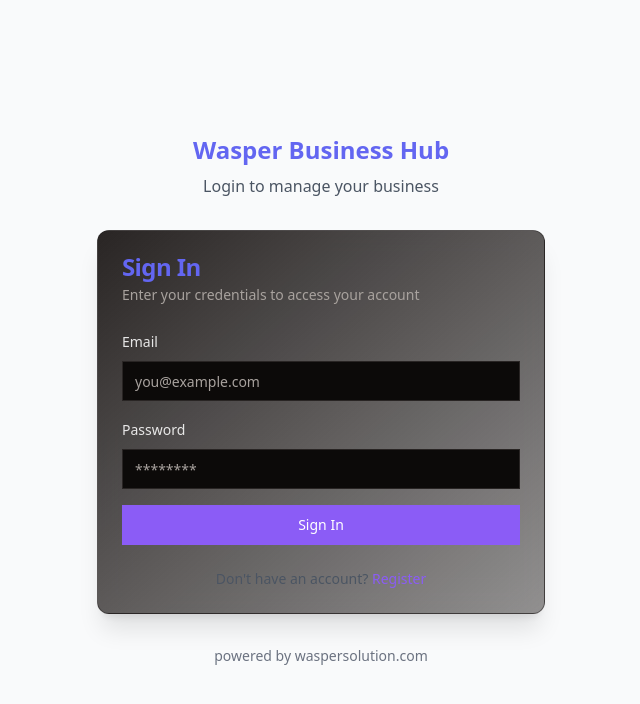
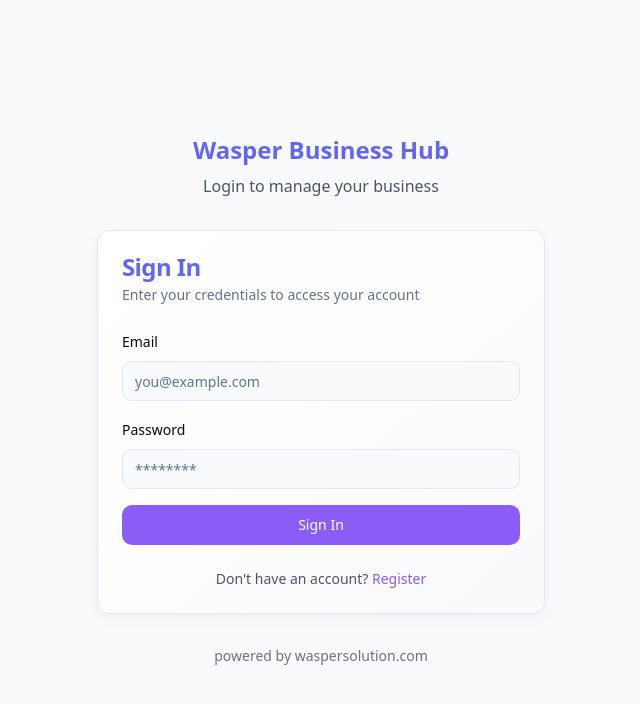
Before and after one commit to waspersolution/wasper-business-hub-windsf, a React (Vite) app: page /login in a window 1280 px wide. Shown: the top 704 px of the page, without its empty margins (319-959 px from the left). Built offline with nearby package versions, Linux system fonts and the light colour scheme; the HTML template or start-up script is replaced by a standard one.

Commit message:
Reverted to commit 5320cf1bb6d7192bc6ab3c5b633ce87fb2b0e620

```diff
--- a/src/components/ui/card.tsx
+++ b/src/components/ui/card.tsx
@@ -1,4 +1,6 @@
+
 import * as React from "react"
+
 import { cn } from "@/lib/utils"
 
 const Card = React.forwardRef<
@@ -8,7 +10,7 @@ const Card = React.forwardRef<
   <div
     ref={ref}
     className={cn(
-      "inventory-card",
+      "rounded-xl border bg-card text-card-foreground shadow-soft transition-all duration-300 hover:shadow-card card-gradient",
       className
     )}
     {...props}
@@ -59,7 +61,7 @@ const CardContent = React.forwardRef<
   HTMLDivElement,
   React.HTMLAttributes<HTMLDivElement>
 >(({ className, ...props }, ref) => (
-  <div ref={ref} className={cn("p-6 pt-0 text-foreground/90", className)} {...props} />
+  <div ref={ref} className={cn("p-6 pt-0", className)} {...props} />
 ))
 CardContent.displayName = "CardContent"
 
--- a/src/components/ui/table.tsx
+++ b/src/components/ui/table.tsx
@@ -1,11 +1,13 @@
+
 import * as React from "react"
+
 import { cn } from "@/lib/utils"
 
 const Table = React.forwardRef<
   HTMLTableElement,
   React.HTMLAttributes<HTMLTableElement>
 >(({ className, ...props }, ref) => (
-  <div className="data-table w-full overflow-auto">
+  <div className="relative w-full overflow-auto rounded-lg shadow-sm">
     <table
       ref={ref}
       className={cn("w-full caption-bottom text-sm", className)}
@@ -19,7 +21,7 @@ const TableHeader = React.forwardRef<
   HTMLTableSectionElement,
   React.HTMLAttributes<HTMLTableSectionElement>
 >(({ className, ...props }, ref) => (
-  <thead ref={ref} className={cn("border-b border-border/50 bg-black/20", className)} {...props} />
+  <thead ref={ref} className={cn("[&_tr]:border-b bg-muted/30", className)} {...props} />
 ))
 TableHeader.displayName = "TableHeader"
 
@@ -29,7 +31,7 @@ const TableBody = React.forwardRef<
 >(({ className, ...props }, ref) => (
   <tbody
     ref={ref}
-    className={cn("[&_tr:hover]:bg-accent/5 [&_tr:last-child]:border-0", className)}
+    className={cn("[&_tr:last-child]:border-0 [&_tr:nth-child(even)]:bg-muted/20", className)}
     {...props}
   />
 ))
--- a/src/index.css
+++ b/src/index.css
@@ -1,43 +1,50 @@
+
 @tailwind base;
 @tailwind components;
 @tailwind utilities;
 
 @layer base {
   :root {
-    --background: 20 14% 4%;
-    --foreground: 60 9.1% 97.8%;
+    --background: 210 40% 98%;
+    --foreground: 222.2 84% 4.9%;
 
-    --card: 20 14% 4%;
-    --card-foreground: 60 9.1% 97.8%;
+    --card: 0 0% 100%;
+    --card-foreground: 222.2 84% 4.9%;
 
-    --popover: 20 14% 4%;
-    --popover-foreground: 60 9.1% 97.8%;
+    --popover: 0 0% 100%;
+    --popover-foreground: 222.2 84% 4.9%;
 
-    /* Updated to yellow/green theme */
-    --primary: 65 92% 50%;
-    --primary-foreground: 60 9.1% 97.8%;
+    /* Updated primary colors to match new design */
+    --primary: 227 70% 67%; /* indigo */
+    --primary-foreground: 210 40% 98%;
 
-    --secondary: 12 6.5% 15.1%;
-    --secondary-foreground: 60 9.1% 97.8%;
+    /* Updated secondary colors */
+    --secondary: 250 95% 67%; /* violet */
+    --secondary-foreground: 222.2 47.4% 11.2%;
 
-    --muted: 12 6.5% 15.1%;
-    --muted-foreground: 24 5.4% 63.9%;
+    --muted: 210 40% 96.1%;
+    --muted-foreground: 215.4 16.3% 46.9%;
 
-    /* Accent colors for highlights */
-    --accent: 65 92% 50%;
-    --accent-foreground: 60 9.1% 97.8%;
+    --accent: 327 73% 65%; /* pink */
+    --accent-foreground: 222.2 47.4% 11.2%;
 
-    --destructive: 0 72.2% 50.6%;
-    --destructive-foreground: 60 9.1% 97.8%;
+    --destructive: 0 84.2% 60.2%;
+    --destructive-foreground: 210 40% 98%;
 
-    --border: 12 6.5% 15.1%;
-    --input: 12 6.5% 15.1%;
-    --ring: 65 92% 50%;
+    --border: 214.3 31.8% 91.4%;
+    --input: 214.3 31.8% 91.4%;
+    --ring: 227 70% 67%; /* Match indigo */
 
-    /* Custom colors for charts and stats */
-    --chart-green: 145 80% 40%;
-    --chart-red: 0 80% 40%;
-    --chart-yellow: 45 80% 50%;
+    --radius: 0.75rem;
+
+    --sidebar-background: 240 40% 98%;
+    --sidebar-foreground: 240 10% 23%;
+    --sidebar-primary: 227 70% 67%;
+    --sidebar-primary-foreground: 0 0% 100%;
+    --sidebar-accent: 240 30% 96%;
+    --sidebar-accent-foreground: 240 10% 23%;
+    --sidebar-border: 240 30% 90%;
+    --sidebar-ring: 227 70% 67%;
   }
 
   .dark {
@@ -84,33 +91,40 @@
   * {
     @apply border-border;
   }
+
   body {
-    @apply bg-[#0a0a0a] text-foreground;
+    @apply bg-background text-foreground;
   }
 }
 
 @layer components {
-  .inventory-card {
-    @apply bg-gradient-to-br from-secondary to-secondary/50 backdrop-blur-lg border border-border/50 rounded-xl shadow-xl;
+  .card-gradient {
+    @apply bg-gradient-to-br from-white to-gray-50 dark:from-gray-800 dark:to-gray-900;
   }
 
-  .stats-card {
-    @apply bg-gradient-to-br from-[#1a1a1a] to-[#0a0a0a] border border-border/50 rounded-xl p-4;
+  .card-hover {
+    @apply transition-all duration-300 hover:shadow-md hover:-translate-y-1;
   }
 
-  .chart-container {
-    @apply bg-black/40 backdrop-blur-sm rounded-xl p-4;
+  .nav-link {
+    @apply transition-colors duration-200;
   }
 
-  .data-table {
-    @apply bg-black/40 backdrop-blur-sm rounded-xl;
+  .btn-glow {
+    @apply hover:shadow-glow transition-shadow duration-300;
   }
 
-  .status-high {
-    @apply bg-[#CCFF00] text-black px-2 py-0.5 rounded text-xs font-medium;
+  /* Hide scrollbar but maintain functionality */
+  .hide-scrollbar {
+    -ms-overflow-style: none;  /* IE and Edge */
+    scrollbar-width: none;  /* Firefox */
   }
-
-  .status-low {
-    @apply bg-red-500 text-white px-2 py-0.5 rounded text-xs font-medium;
+  .hide-scrollbar::-webkit-scrollbar {
+    display: none; /* Chrome, Safari, Opera */
   }
 }
+
+/* Define a soft purple background color for status cards */
+.bg-soft-purple {
+  @apply bg-wasper-light bg-opacity-70;
+}
--- a/tailwind.config.ts
+++ b/tailwind.config.ts
@@ -1,3 +1,4 @@
+
 import type { Config } from "tailwindcss";
 
 export default {
@@ -53,15 +54,15 @@ export default {
 					foreground: 'hsl(var(--card-foreground))'
 				},
 				wasper: {
-          primary: '#6366F1',
-          secondary: '#8B5CF6',
-          accent: '#EC4899',
-          light: '#EEF2FF',
-          dark: '#1E293B',
-          success: '#10B981',
-          warning: '#F59E0B',
-          error: '#EF4444',
-          info: '#3B82F6',
+					primary: '#6366F1', // Updated to indigo
+					secondary: '#8B5CF6', // Updated to violet
+					accent: '#EC4899', // Updated to pink
+					light: '#EEF2FF', // Softer light indigo
+					dark: '#1E293B', // Softer dark slate
+					success: '#10B981', // Updated to emerald green
+					warning: '#F59E0B', // Updated to amber
+					error: '#EF4444', // Updated to red
+					info: '#3B82F6', // Updated to blue
 				},
 				sidebar: {
 					DEFAULT: 'hsl(var(--sidebar-background))',
@@ -72,13 +73,7 @@ export default {
 					'accent-foreground': 'hsl(var(--sidebar-accent-foreground))',
 					border: 'hsl(var(--sidebar-border))',
 					ring: 'hsl(var(--sidebar-ring))'
-        },
-        'inventory-yellow': '#CCFF00',
-        'inventory-dark': '#0a0a0a',
-        'inventory-card': '#1a1a1a',
-        'chart-green': 'hsl(var(--chart-green))',
-        'chart-red': 'hsl(var(--chart-red))',
-        'chart-yellow': 'hsl(var(--chart-yellow))',
+				}
 			},
 			borderRadius: {
 				lg: 'var(--radius)',
@@ -125,10 +120,6 @@ export default {
 				'soft': '0 4px 12px 0 rgba(0, 0, 0, 0.05)',
 				'card': '0 10px 15px -3px rgba(0, 0, 0, 0.1), 0 4px 6px -2px rgba(0, 0, 0, 0.05)',
 				'glow': '0 0 15px rgba(99, 102, 241, 0.5)'
-      },
-      backgroundImage: {
-        'gradient-radial': 'radial-gradient(var(--tw-gradient-stops))',
-        'gradient-dark': 'linear-gradient(to bottom right, #1a1a1a, #0a0a0a)',
 			}
 		}
 	},
```
Lines whose indentation alone changed are shown as unchanged.
